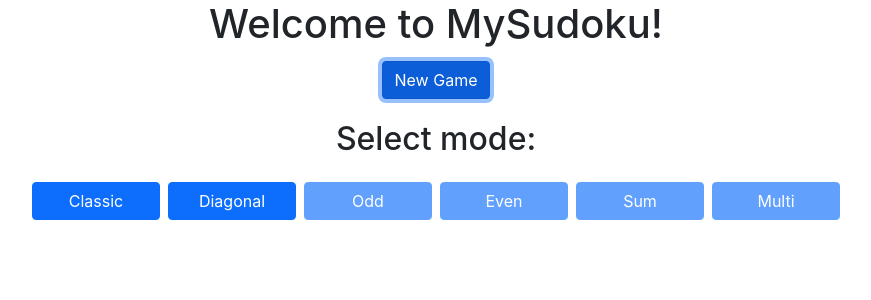
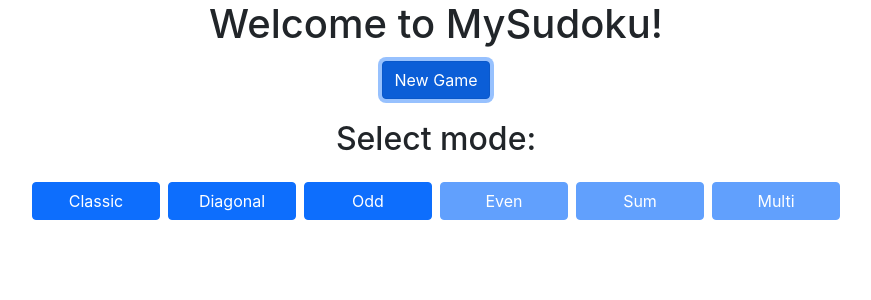
Before and after one commit to mcken-vince/mysudoku, a React (Create React App) app: page / in a window 1280 px wide. Both pictures are taken after a click on the button "New Game". Shown: the top 300 px of the page, without its empty margins (204-1075 px from the left). Built offline with nearby package versions, Linux system fonts and the light colour scheme.

Commit message:
Enable 'Odd' button in SelectSudokuMode, add 'even' to list of handled classes in SudokuBoard

```diff
--- a/src/components/SelectSudokuMode.tsx
+++ b/src/components/SelectSudokuMode.tsx
@@ -55,15 +55,22 @@ const SelectSudokuMode = (props: SelectSudokuModeProps) => {
         </Button>
 
         <Button
-        variant={selectedMode === 'diagonal' ? 'secondary' : 'primary'}
-        className='diagonal-button'
-        onClick={() => setSelectedMode('diagonal')}
+          variant={selectedMode === 'diagonal' ? 'secondary' : 'primary'}
+          className='diagonal-button'
+          onClick={() => setSelectedMode('diagonal')}
         >
           Diagonal
         </Button>
 
 
-        <Button variant={selectedMode === 'odd' ? 'secondary' : 'primary'} disabled className='odd-button' onClick={() => setSelectedMode('odd')}>Odd</Button>
+        <Button
+          variant={selectedMode === 'odd' ? 'secondary' : 'primary'}
+          className='odd-button'
+          onClick={() => setSelectedMode('odd')}
+        >
+          Odd
+        </Button>
+
         <Button variant={selectedMode === 'even' ? 'secondary' : 'primary'}disabled className='even-button' onClick={() => setSelectedMode('even')}>Even</Button>
         <Button variant={selectedMode === 'sum' ? 'secondary' : 'primary'}disabled className='sum-button' onClick={() => setSelectedMode('sum')}>Sum</Button>
         <Button variant={selectedMode === 'multi' ? 'secondary' : 'primary'} disabled className='multi-button' onClick={() => setSelectedMode('multi')}>Multi</Button>
--- a/src/components/SudokuBoard.tsx
+++ b/src/components/SudokuBoard.tsx
@@ -19,7 +19,16 @@ const SudokuBoard = (props: SudokuBoardProps) => {
     />
   ));
 
-  const boardClasses = classNames('sudoku-board-container', {classic: mode === 'classic', diagonal: mode === 'diagonal', odd: mode === 'odd'});
+  const boardClasses = classNames(
+    'sudoku-board-container',
+    {
+      classic: mode === 'classic',
+      diagonal: mode === 'diagonal',
+      odd: mode === 'odd',
+      even: mode === 'even'
+    }
+  );
+
   return (
     <div className={boardClasses}>
      {regionComponents}
```
